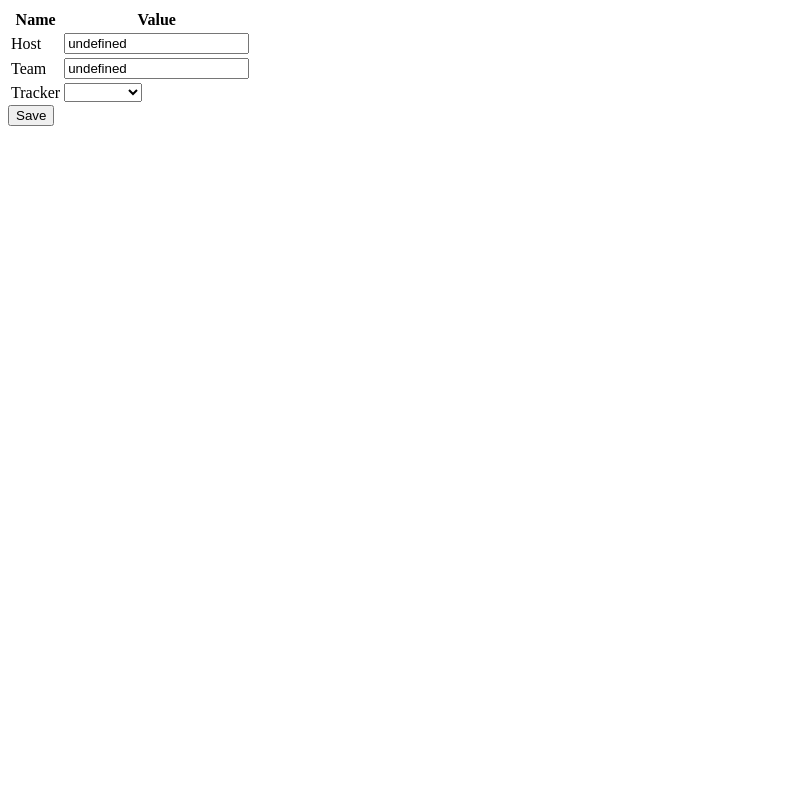
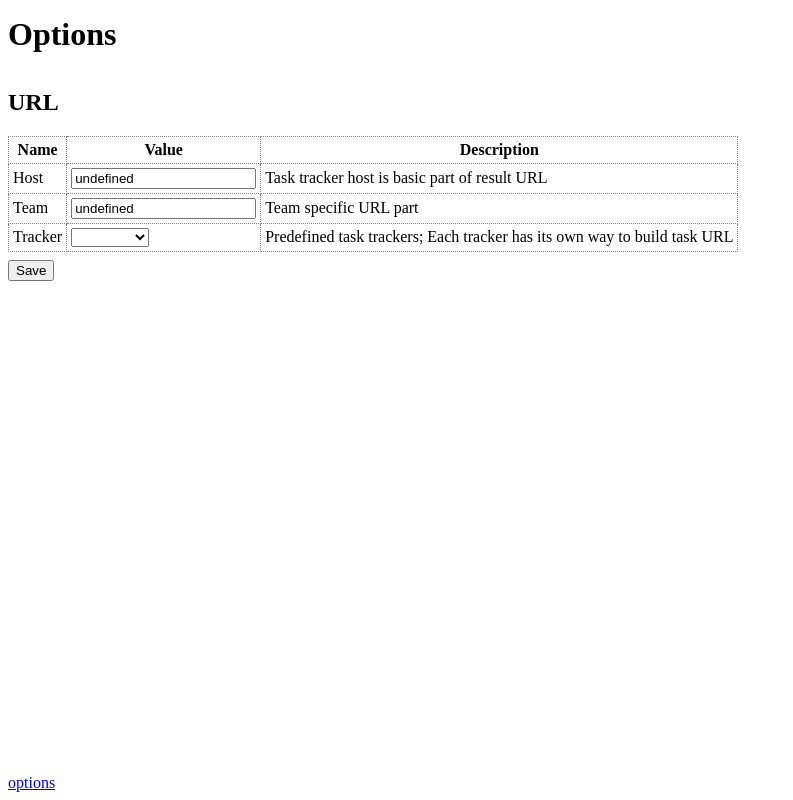
Before and after one commit to vikian050194/track, a website with bundled scripts: page src/options/options.html in a window 1280 px wide. Shown: the whole page, without its empty margins (0-793 px from the left). Built offline with nearby package versions, Linux system fonts and the light colour scheme; some packages are replaced by stand-ins of ours.

Commit message:
add options styles and home page

```diff
--- a/package.json
+++ b/package.json
@@ -1,7 +1,7 @@
 {
   "name": "track",
   "type": "module",
-  "version": "0.2.0",
+  "version": "0.3.0",
   "private": true,
   "scripts": {
     "lint": "eslint src --config=.eslintrc --ext=js",
@@ -16,9 +16,11 @@
     "@babel/cli": "^7.17.0",
     "@babel/core": "^7.17.0",
     "@babel/eslint-parser": "^7.17.0",
+    "@babel/eslint-plugin": "^7.17.7",
     "assert": "^2.0.0",
     "c8": "^7.11.0",
     "eslint": "^8.8.0",
+    "eslint-plugin-import": "^2.26.0",
     "mocha": "^9.2.0"
   }
 }
--- /dev/null
+++ b/src/common.css
@@ -0,0 +1,48 @@
+table,
+th,
+td {
+    border: 1px dotted gray;
+    border-collapse: collapse;
+}
+
+th,
+td {
+    padding: 4px;
+}
+
+.action {
+    margin-top: 8px;
+}
+
+body {
+    margin-top: 0;
+    margin-bottom: 0;
+}
+
+.container {
+    display: flex;
+    flex-direction: column;
+    min-height: 100vh;
+}
+
+header {
+    position: sticky;
+    top: 0px;
+    padding: 16px 0;
+    background: white;
+}
+
+header h1 {
+    margin: 0;
+}
+
+main {
+    flex-grow: 1;
+}
+
+footer {
+    position: sticky;
+    bottom: 0px;
+    padding: 8px 0;
+    background: white;
+}
--- a/src/options/options.css
+++ b/src/options/options.css
@@ -0,0 +1,7 @@
+@import "../common.css";
+
+.new {
+    color: orange;
+    font-weight: bold;
+    margin-right: 4px;
+}
--- a/src/options/options.html
+++ b/src/options/options.html
@@ -4,24 +4,34 @@
 <head>
     <link rel="stylesheet" href="options.css">
     <script src="options.js" type="module"></script>
+    <title>track: options</title>
 </head>
 
 <body>
+    <div class="container">
+        <header>
+            <h1>Options</h1>
+        </header>
+        <main>
+            <h2>URL</h2>
             <table>
                 <thead>
                     <tr>
                         <th>Name</th>
                         <th>Value</th>
+                        <th>Description</th>
                     </tr>
                 </thead>
                 <tbody>
                     <tr>
                         <td>Host</td>
                         <td><input id="host"></td>
+                        <td><span>Task tracker host is basic part of result URL</span></td>
                     </tr>
                     <tr>
                         <td>Team</td>
                         <td><input id="team"></td>
+                        <td><span>Team specific URL part</span></td>
                     </tr>
                     <tr>
                         <td>Tracker</td>
@@ -32,10 +42,18 @@
                                 <option value="custom">custom</option>
                             </select>
                         </td>
+                        <td><span>Predefined task trackers; Each tracker has its own way to build task URL</span></td>
                     </tr>
                 </tbody>
             </table>
-    <button id="save">Save</button>
+            <button id="save" class="action">Save</button>
+        </main>
+        <footer>
+            <span>
+                <a href="/options/options.html">options</a>
+            </span>
+        </footer>
+    </div>
 </body>
 
 </html>
```
Also changed, not shown: .github/workflows/coverage.yml (added), .github/workflows/tests.yml (added), .github/workflows/workflow.yml (deleted), CHANGELOG.md, src/manifest.json, 3 other files. Lines whose indentation alone changed are shown as unchanged.
